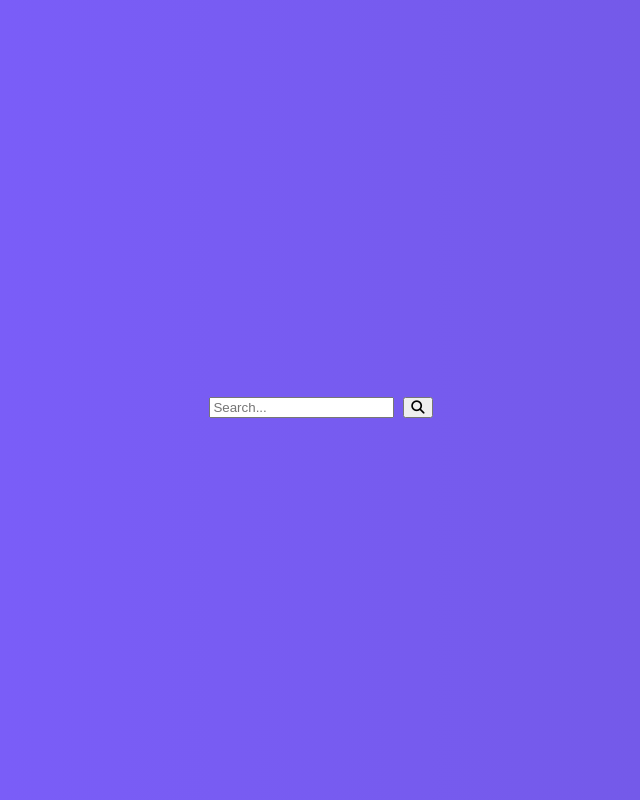
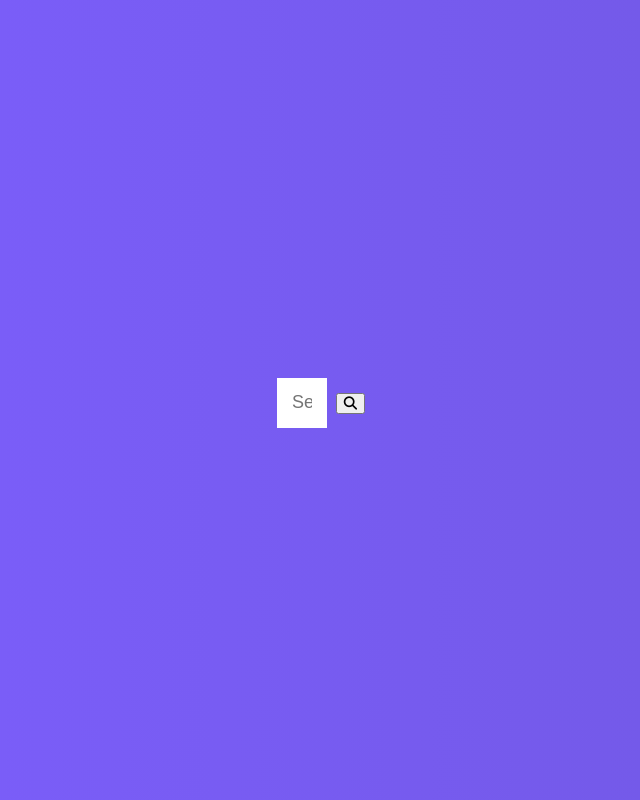
Before and after one commit to ZbigniewKulczynski1984/6_9_22, a plain HTML site: page index.html in a window 1280 px wide. Shown: the whole page, without its empty margins (319-959 px from the left). Drawn offline with Linux system fonts and the light colour scheme; a web font is replaced by a local one.

Commit message:
search styled

```diff
--- a/css/style.css
+++ b/css/style.css
@@ -17,3 +17,18 @@ body {
     overflow: hidden;
     margin: 0;
 }
+
+.search {
+    position: relative;
+    height: 50px;
+}
+
+.search .input {
+    background-color: #fff;
+    border: 0;
+    font-size: 18px;
+    padding: 15px;
+    height: 50px;
+    width: 50px;
+    transition: width 0.3s ease;
+}
```
